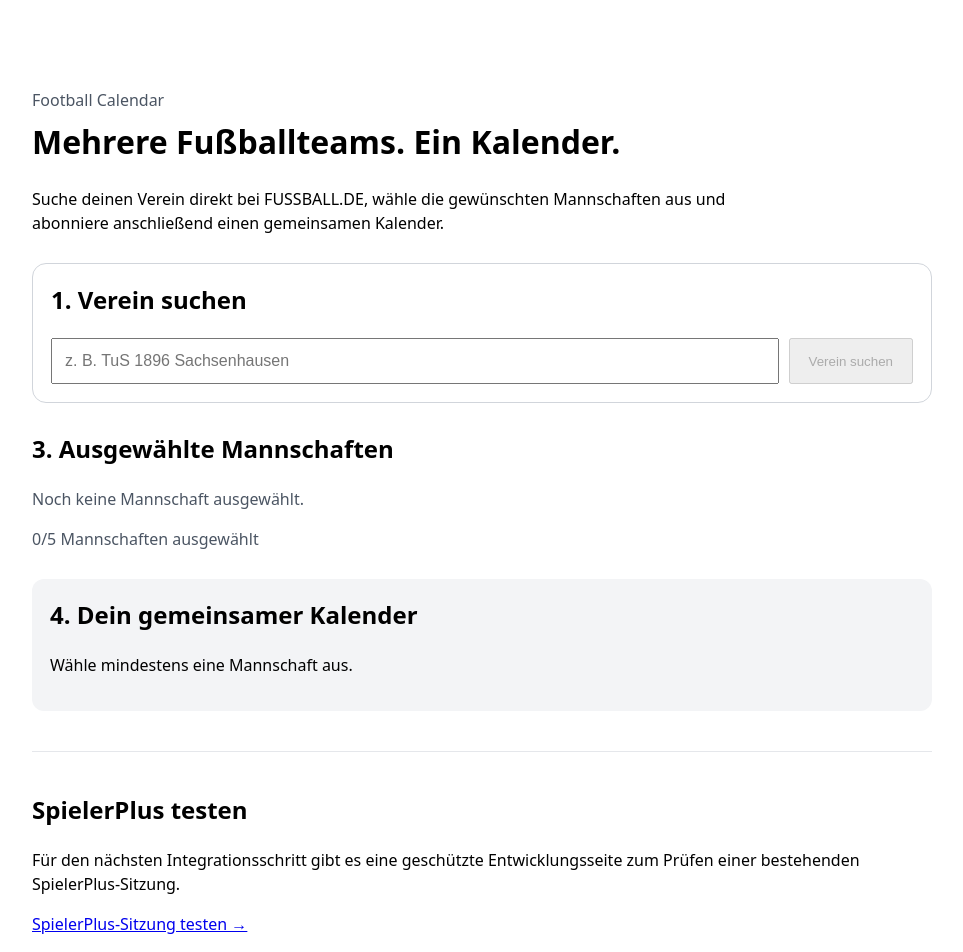
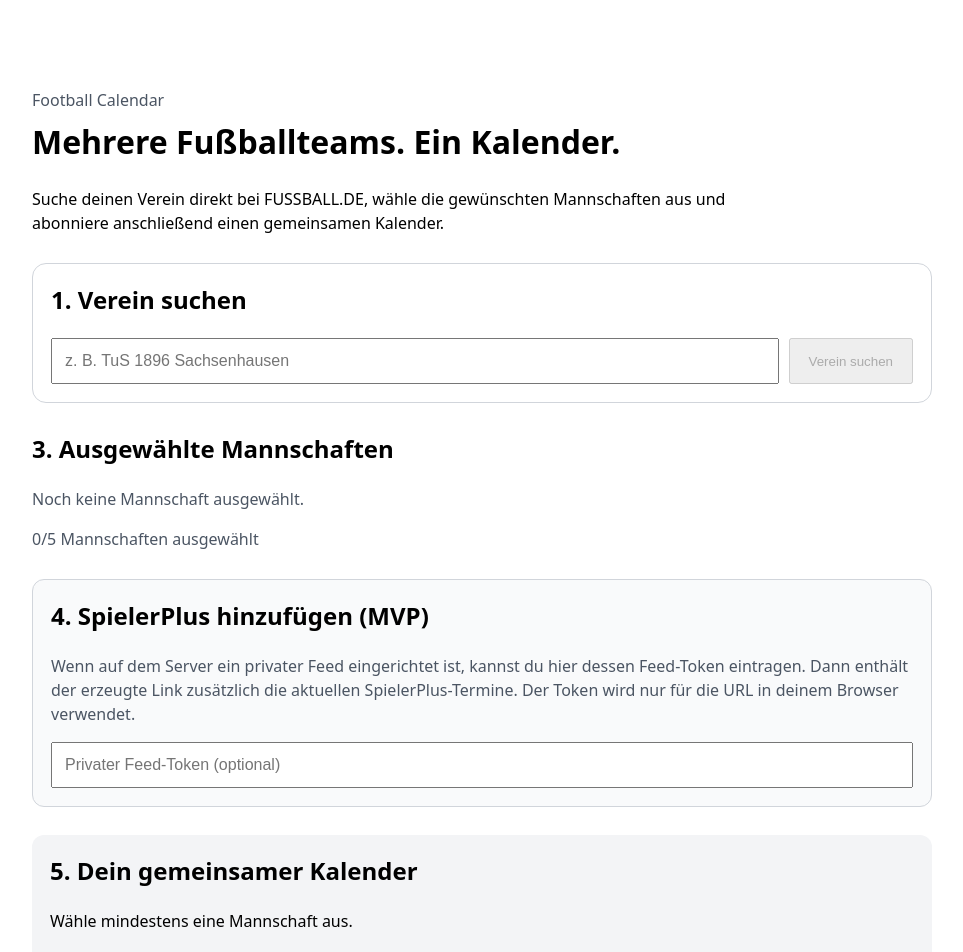
Before and after one commit to ms77-rgb/football-calendar, a Next.js app: page / in a window 1280 px wide. Shown: the top 952 px of the page, without its empty margins (158-1121 px from the left). Built offline with nearby package versions, Linux system fonts and the light colour scheme.

Commit message:
Support private combined feed in calendar builder

```diff
--- a/app/components/calendar-builder.tsx
+++ b/app/components/calendar-builder.tsx
@@ -32,11 +32,15 @@ export default function CalendarBuilder() {
   const [loadingTeams, setLoadingTeams] = useState(false);
   const [error, setError] = useState("");
   const [copied, setCopied] = useState(false);
+  const [privateFeedToken, setPrivateFeedToken] = useState("");
 
   const feedUrl = useMemo(() => {
     if (typeof window === "undefined" || teams.length === 0) return "";
 
-    const url = new URL("/api/calendar/multi", window.location.origin);
+    const path = privateFeedToken.trim()
+      ? `/api/calendar/feed/${encodeURIComponent(privateFeedToken.trim())}`
+      : "/api/calendar/multi";
+    const url = new URL(path, window.location.origin);
 
     for (const team of teams) {
       url.searchParams.append(
@@ -46,7 +50,7 @@ export default function CalendarBuilder() {
     }
 
     return url.toString();
-  }, [teams]);
+  }, [teams, privateFeedToken]);
 
   async function searchClubs(event: FormEvent) {
     event.preventDefault();
@@ -289,10 +293,44 @@ export default function CalendarBuilder() {
           marginTop: 28,
           padding: 18,
           borderRadius: 12,
+          background: "#f9fafb",
+          border: "1px solid #d1d5db"
+        }}
+      >
+        <h2 style={{ marginTop: 0 }}>4. SpielerPlus hinzufügen (MVP)</h2>
+        <p style={{ color: "#4b5563" }}>
+          Wenn auf dem Server ein privater Feed eingerichtet ist, kannst du hier
+          dessen Feed-Token eintragen. Dann enthält der erzeugte Link zusätzlich
+          die aktuellen SpielerPlus-Termine. Der Token wird nur für die URL in
+          deinem Browser verwendet.
+        </p>
+        <input
+          type="password"
+          value={privateFeedToken}
+          onChange={(event) => {
+            setPrivateFeedToken(event.target.value);
+            setCopied(false);
+          }}
+          placeholder="Privater Feed-Token (optional)"
+          autoComplete="off"
+          style={{
+            width: "100%",
+            boxSizing: "border-box",
+            padding: 12,
+            fontSize: 16
+          }}
+        />
+      </div>
+
+      <div
+        style={{
+          marginTop: 28,
+          padding: 18,
+          borderRadius: 12,
           background: "#f3f4f6"
         }}
       >
-        <h2 style={{ marginTop: 0 }}>4. Dein gemeinsamer Kalender</h2>
+        <h2 style={{ marginTop: 0 }}>5. Dein gemeinsamer Kalender</h2>
 
         {feedUrl ? (
           <>
```
